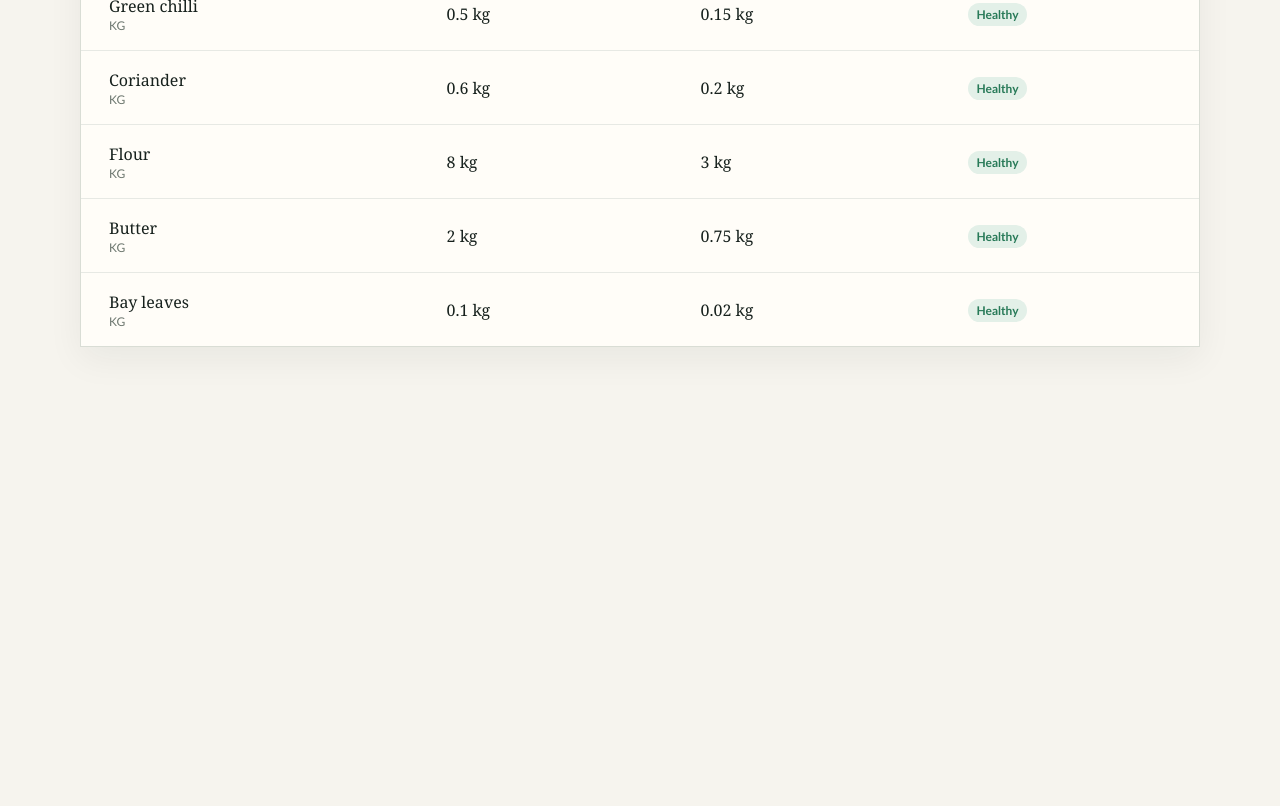
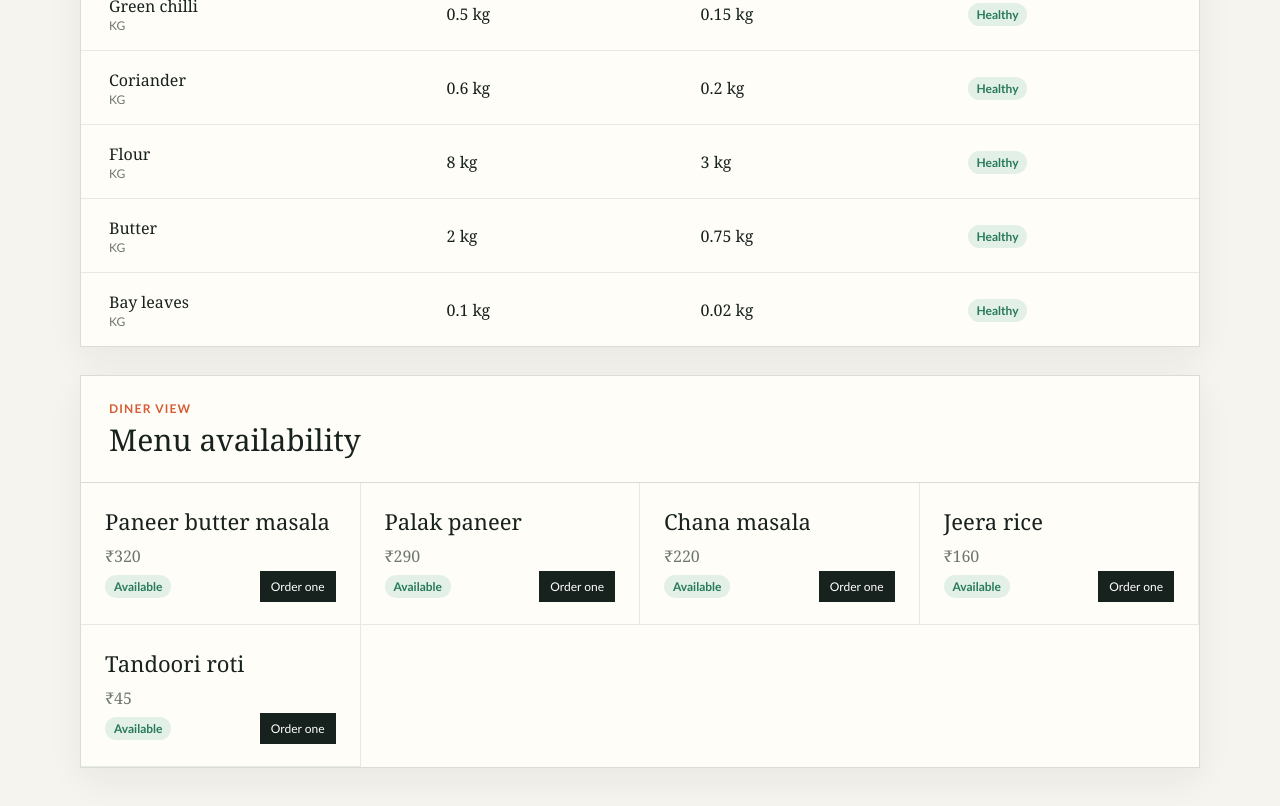
Before and after one commit to KrutikaBorase/Palyt, a website with bundled scripts: page index.html in a window 1280 px wide. Shown: the part 1183-1989 px from the top of the page. Before the commit the page ends 1610 px from the top, so only its background shows below. Built offline with nearby package versions, Linux system fonts and the light colour scheme.

Commit message:
Connect orders to reactive menu availability

```diff
--- a/app.js
+++ b/app.js
@@ -1,5 +1,11 @@
+import { deductRecipe, getMenuAvailability } from './inventory.js';
+
 const stockList = document.querySelector('#stock-list');
 const stockCount = document.querySelector('#stock-count');
+const menuList = document.querySelector('#menu-list');
+const orderMessage = document.querySelector('#order-message');
+let stock = [];
+let recipes = [];
 
 function formatQuantity(value) { return Number(value.toFixed(3)).toString(); }
 
@@ -13,6 +19,27 @@ function renderStock(stock) {
   }));
 }
 
-const response = await fetch('./stock.json');
-if (!response.ok) throw new Error(`Could not load stock.json (${response.status})`);
-renderStock(await response.json());
+function renderMenu() {
+  menuList.replaceChildren(...getMenuAvailability(recipes, stock).map((dish) => {
+    const item = document.createElement('article');
+    item.className = 'menu-item';
+    item.innerHTML = `<div><h3>${dish.name}</h3><p class="price">₹${dish.price}</p></div><div class="menu-action"><span class="status ${dish.available ? 'status-ok' : 'status-low'}">${dish.available ? 'Available' : 'Unavailable'}</span><button type="button" ${dish.available ? '' : 'disabled'}>${dish.available ? 'Order one' : dish.unavailableReason}</button></div>`;
+    item.querySelector('button').addEventListener('click', () => orderDish(dish.id));
+    return item;
+  }));
+}
+
+function orderDish(recipeId) {
+  const recipe = recipes.find((item) => item.id === recipeId);
+  stock = deductRecipe(stock, recipe);
+  orderMessage.textContent = `${recipe.name} ordered`;
+  renderStock(stock);
+  renderMenu();
+}
+
+const [stockResponse, recipesResponse] = await Promise.all([fetch('./stock.json'), fetch('./recipes.json')]);
+if (!stockResponse.ok || !recipesResponse.ok) throw new Error('Could not load menu data');
+stock = await stockResponse.json();
+recipes = await recipesResponse.json();
+renderStock(stock);
+renderMenu();
--- a/index.html
+++ b/index.html
@@ -13,6 +13,10 @@
         <div class="panel-heading"><div><p class="eyebrow">Inventory</p><h2 id="stock-heading">Ingredients</h2></div><span id="stock-count" class="count"></span></div>
         <div class="table-wrap"><table><thead><tr><th>Ingredient</th><th>In stock</th><th>Par level</th><th>Status</th></tr></thead><tbody id="stock-list"></tbody></table></div>
       </section>
+      <section class="panel menu-panel" aria-labelledby="menu-heading">
+        <div class="panel-heading"><div><p class="eyebrow">Diner view</p><h2 id="menu-heading">Menu availability</h2></div><span id="order-message" class="count" role="status"></span></div>
+        <div id="menu-list" class="menu-list"></div>
+      </section>
     </main>
     <script type="module" src="app.js"></script>
   </body>
--- a/styles.css
+++ b/styles.css
@@ -16,4 +16,11 @@ tbody th { font-weight: 400; } tbody th span { display: block; color: var(--mute
 tbody tr:last-child th, tbody tr:last-child td { border-bottom: 0; }
 .status { display: inline-block; padding: 4px 9px; border-radius: 99px; font: 700 12px 'Trebuchet MS', sans-serif; }
 .status-ok { background: #e3f0e8; color: var(--healthy); } .status-low { background: #fae6e1; color: var(--low); }
+.menu-panel { margin-top: 28px; }
+.menu-list { display: grid; grid-template-columns: repeat(auto-fit, minmax(260px, 1fr)); }
+.menu-item { display: flex; min-height: 142px; flex-direction: column; justify-content: space-between; padding: 22px 24px; border-right: 1px solid #e7e9e4; border-bottom: 1px solid #e7e9e4; }
+.menu-item h3 { margin: 0; font-size: 22px; font-weight: 400; } .price { margin: 6px 0 0; color: var(--muted); }
+.menu-action { display: flex; align-items: center; justify-content: space-between; gap: 12px; }
+button { border: 0; padding: 8px 11px; background: var(--ink); color: white; cursor: pointer; font: 12px 'Trebuchet MS', sans-serif; }
+button:disabled { padding: 0; background: transparent; color: var(--low); cursor: not-allowed; text-align: right; }
 @media (max-width: 640px) { .shell { width: min(100% - 24px, 1120px); padding-top: 32px; } th, td { padding: 14px 16px; } .panel-heading { padding: 22px 16px; } }
```
